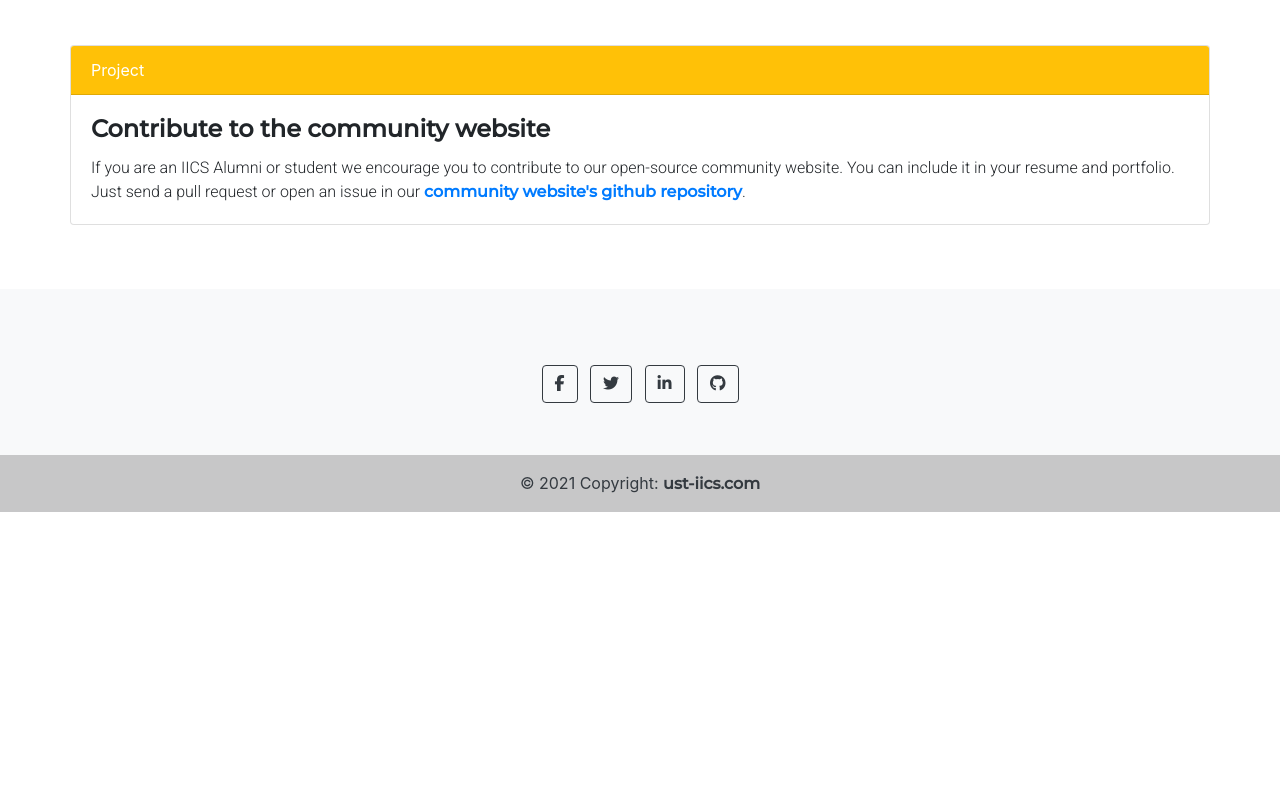
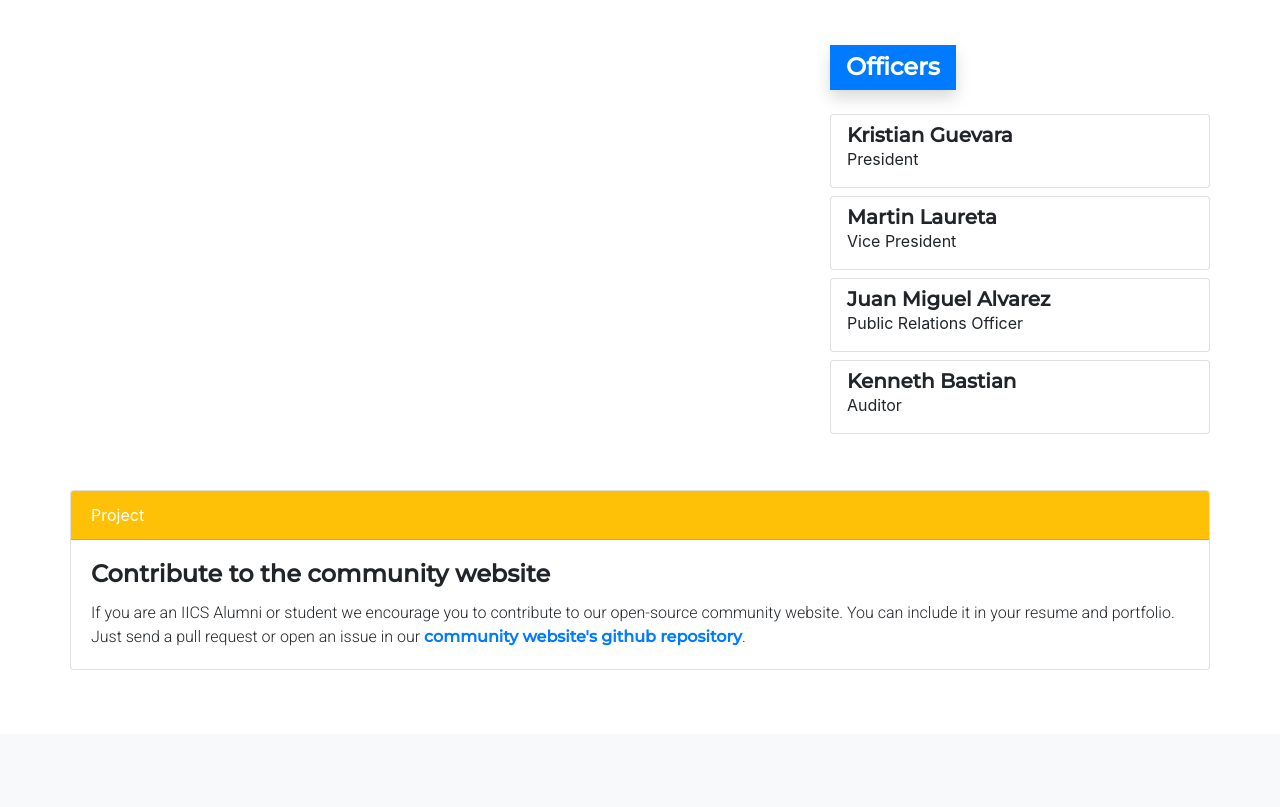
Before and after one commit to mens-rea/ust-iics-alumni-association, a website built with Parcel: page index.html in a window 1280 px wide. Shown: the part 1236-2043 px from the top of the page. Before the commit the page ends 1748 px from the top, so only its background shows below. Built offline with nearby package versions, Linux system fonts and the light colour scheme; animation ran at ten frames a second.

Commit message:
add list of officers

```diff
--- a/index.html
+++ b/index.html
@@ -111,6 +111,32 @@
                 </div>
               </div>
             </div>
+
+            <!-- Officer List -->
+            <div class="row mt-5">
+              <h4 class="mb-4 bg-primary float-left py-2 px-3 text-white shadow">
+                Officers
+              </h4>
+            </div>
+
+            <div class="row">
+              <div class="card w-100 py-2 px-3 mb-2">
+                <h5 class="mb-0">Kristian Guevara</h5>
+                <label>President</label>
+              </div>
+              <div class="card w-100 py-2 px-3 mb-2">
+                <h5 class="mb-0">Martin Laureta</h5>
+                <label>Vice President</label>
+              </div>
+              <div class="card w-100 py-2 px-3 mb-2">
+                <h5 class="mb-0">Juan Miguel Alvarez</h5>
+                <label>Public Relations Officer</label>
+              </div>
+              <div class="card w-100 py-2 px-3 mb-2">
+                <h5 class="mb-0">Kenneth Bastian</h5>
+                <label>Auditor</label>
+              </div>
+            </div>
           </div>
         </div>
 
```
